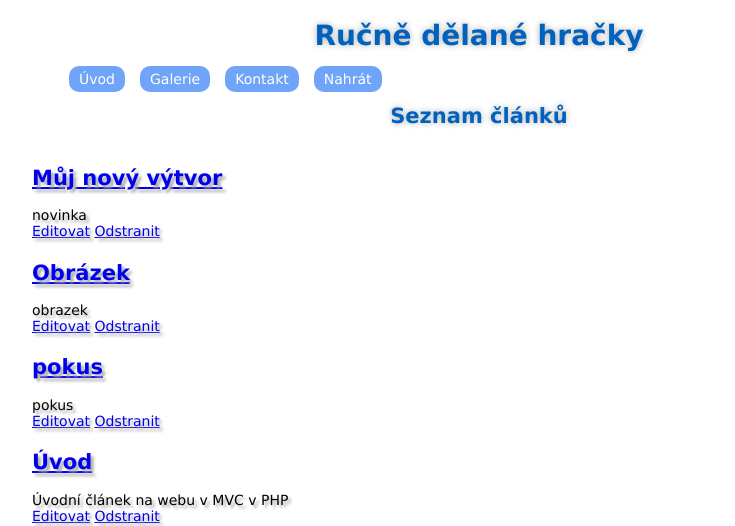
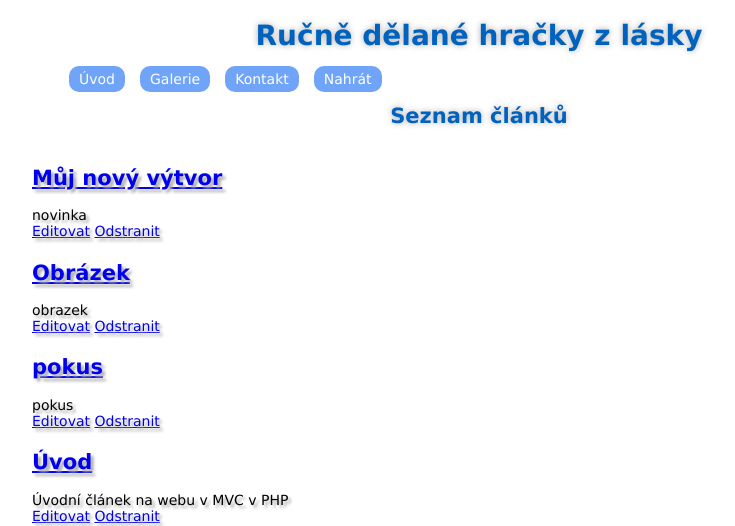
Before and after one commit to mckillem/matiStranka, a PHP site: page /article in a window 1280 px wide. Shown: the top 526 px of the page, without its empty margins (161-896 px from the left). Run offline with PHP 8.4, Linux system fonts and the light colour scheme; a user stored in the database is signed in; data comes from the database, SQL or seed files in the repository.

Commit message:
úprava nadpisu

```diff
--- a/views/layout.phtml
+++ b/views/layout.phtml
@@ -11,7 +11,7 @@
 
 <body>
 <header>
-    <h1>Ručně dělané hračky</h1>
+    <h1>Ručně dělané hračky z lásky</h1>
 </header>
 <?php foreach ($messages as $message) : ?>
     <p class="message"><?= $message ?></p>
```
